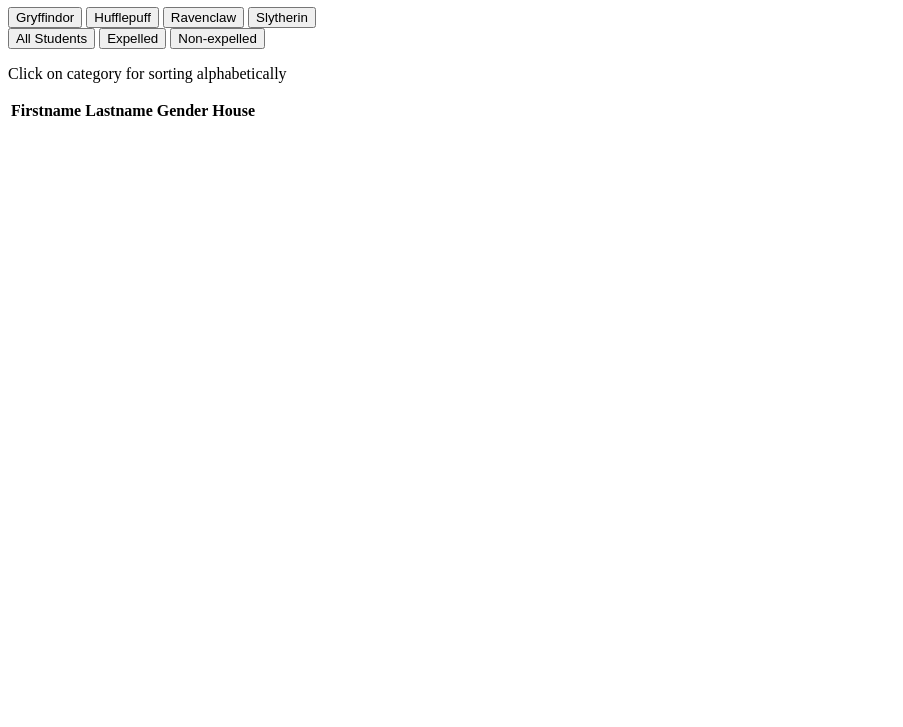
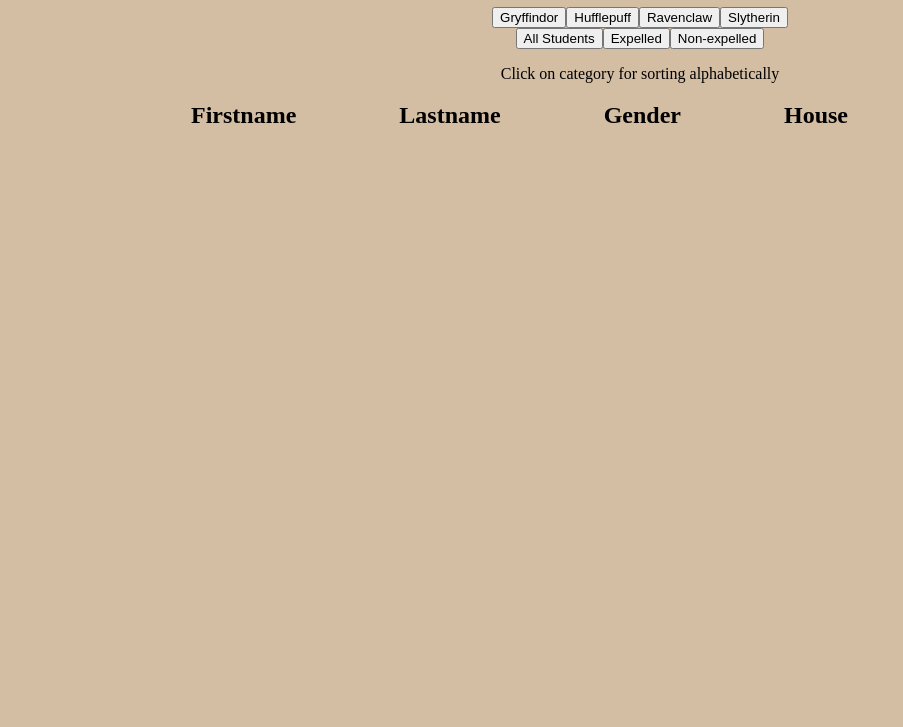
Before and after one commit to kath423a/hacked_hogwarts, a plain HTML site: page index.html in a window 1280 px wide. Shown: the part 73-800 px from the top of the page, without its empty margins (0-903 px from the left). Drawn offline with Linux system fonts and the light colour scheme; no server answers.

Commit message:
style added

```diff
--- a/index.html
+++ b/index.html
@@ -10,15 +10,18 @@
     <h1>Hogwarts Student List</h1>
 
     <!--Buttons for filtering-->
+    <section id="button_section1">
       <button class="filter" data-action="filter" data-filter="gryffindor">Gryffindor</button>
       <button class="filter" data-action="filter" data-filter="hufflepuff">Hufflepuff</button>
       <button class="filter" data-action="filter" data-filter="ravenclaw">Ravenclaw</button>
       <button class="filter" data-action="filter" data-filter="slytherin">Slytherin</button>
       <br />
+    </section>
+    <section id="button_section2">
       <button class="filter" data-action="filter" data-filter="allstudents">All Students</button>
       <button class="filter" data-action="filter" data-filter="expelled">Expelled</button>
       <button class="filter" data-action="filter" data-filter="non_expelled">Non-expelled</button>
-
+    </section>
     <!--PopUp-window with detailed information about the selected student-->
     <section id="popup">
       <article>
@@ -44,8 +47,8 @@
       <thead>
         <tr id="sorting">
           <p>Click on category for sorting alphabetically</p>
-          <th data-action="sort" data-sort-direction="asc" data-sort="firstname">Firstname</th>
-          <th data-action="sort" data-sort-direction="asc" data-sort="lastname">Lastname</th>
+          <th data-action="sort" data-sort-direction="asc" data-sort="firstName">Firstname</th>
+          <th data-action="sort" data-sort-direction="asc" data-sort="lastName">Lastname</th>
           <th data-action="sort" data-sort-direction="asc" data-sort="gender">Gender</th>
           <th data-action="sort" data-sort-direction="asc" data-sort="house">House</th>
         </tr>
--- a/script.js
+++ b/script.js
@@ -36,7 +36,7 @@
   document.querySelectorAll("[data-action='filter']").forEach((button) => button.addEventListener("click", selectFilter));
   document.querySelectorAll("[data-action='sort']").forEach((button) => button.addEventListener("click", selectSort));
 
-  //For the details-button --> show popup
+  //For the details-button --> show popup - DOSEN'T WORK YET
   document.querySelectorAll("[data-action='popup']").forEach((button) => button.addEventListener("click", showPopup));
 }
 
@@ -140,6 +140,7 @@
 }
 
 function selectSort(event) {
+  console.log(selectSort);
   const sortBy = event.target.dataset.sort;
   const sortDir = event.target.dataset.sortDirection;
 
@@ -167,7 +168,7 @@
 }
 
 function sortList(sortedList) {
-  sortedList = allStudents;
+  //sortedList = allStudents;
   let direction = 1;
   if (settings.sortDir === "desc") {
     direction = -1;
@@ -178,6 +179,8 @@
   sortedList = sortedList.sort(sortByProperty);
 
   function sortByProperty(studentA, studentB) {
+    console.log(settings.sortBy);
+    console.log(studentA);
     if (studentA[settings.sortBy] < studentB[settings.sortBy]) {
       return -1 * direction;
     } else {
@@ -201,7 +204,7 @@
   //clear the list
   document.querySelector("#student_list").innerHTML = "";
 
-  // console.log(students);
+  //console.log(students);
 
   //build a new list
   students.forEach(displayStudent);
--- a/style.css
+++ b/style.css
@@ -1,6 +1,14 @@
+/* GENEREL STYLING */
+
 h1 {
   text-align: center;
 }
+
+body {
+  background-color: rgb(211, 189, 163);
+}
+
+/* POPUP STYLING */
 
 #popup {
   position: fixed;
@@ -34,7 +42,43 @@
   grid-template-columns: repeat(auto-fill, minmax(300px, 1fr));
 }
 
-/* ............................ */
+/* STYLING PÅ STUDENTLIST */
+
+#button_section1 {
+  display: flex;
+  align-items: center;
+  justify-content: center;
+}
+
+#button_section2 {
+  display: flex;
+  align-items: center;
+  justify-content: center;
+}
+
+p {
+  text-align: center;
+}
+
+#list {
+  font-size: 1.5em;
+  display: flex;
+  margin-left: -340px;
+}
+
+th {
+  padding-left: 100px;
+}
+
+#student_list {
+  margin-left: 250px;
+  /*border: 1px solid black;*/
+}
+
+td {
+  padding-left: 60px;
+  padding-right: 60px;
+}
 
 [data-action] {
   cursor: pointer;
```
Lines whose indentation alone changed are shown as unchanged.
